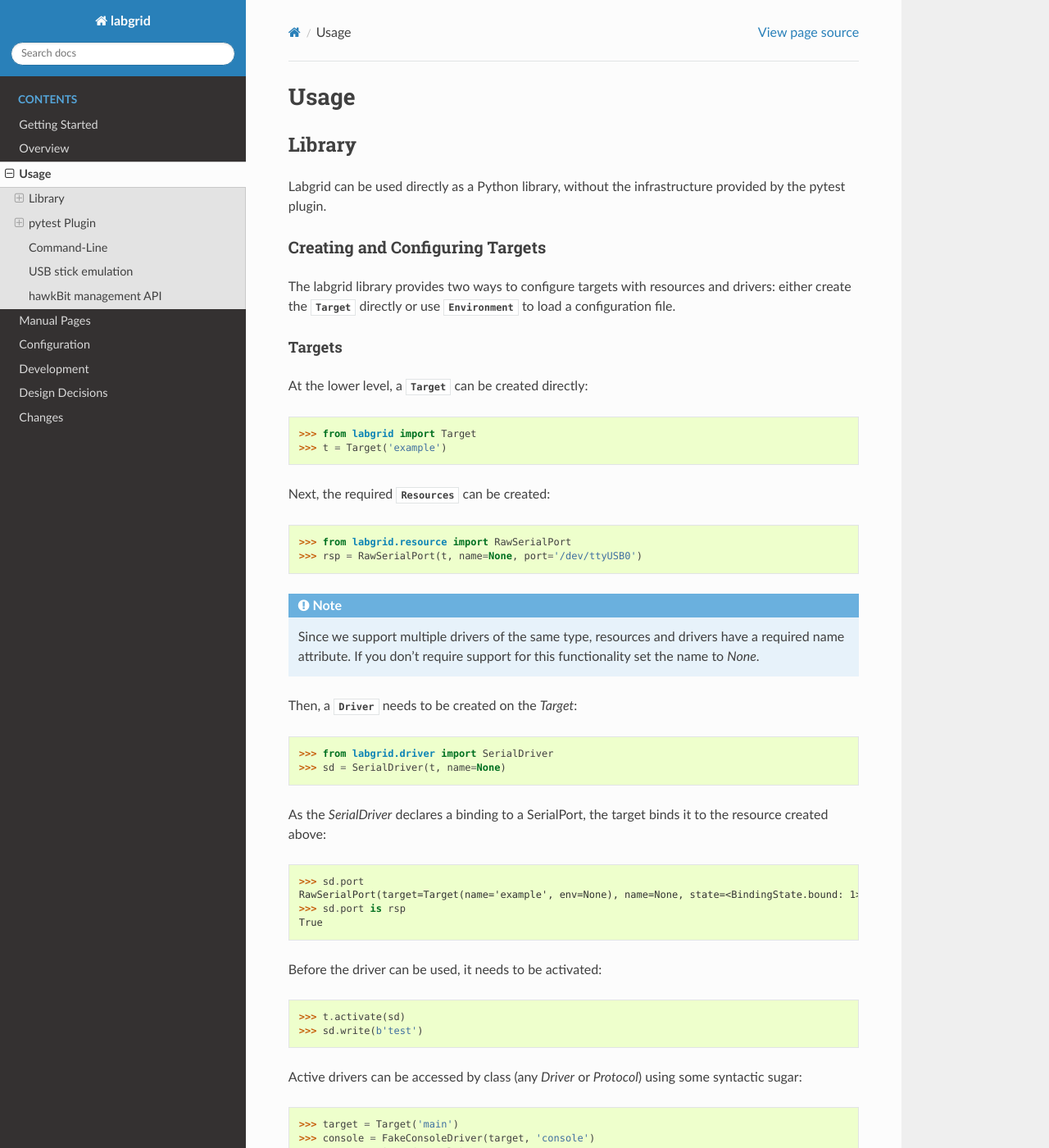
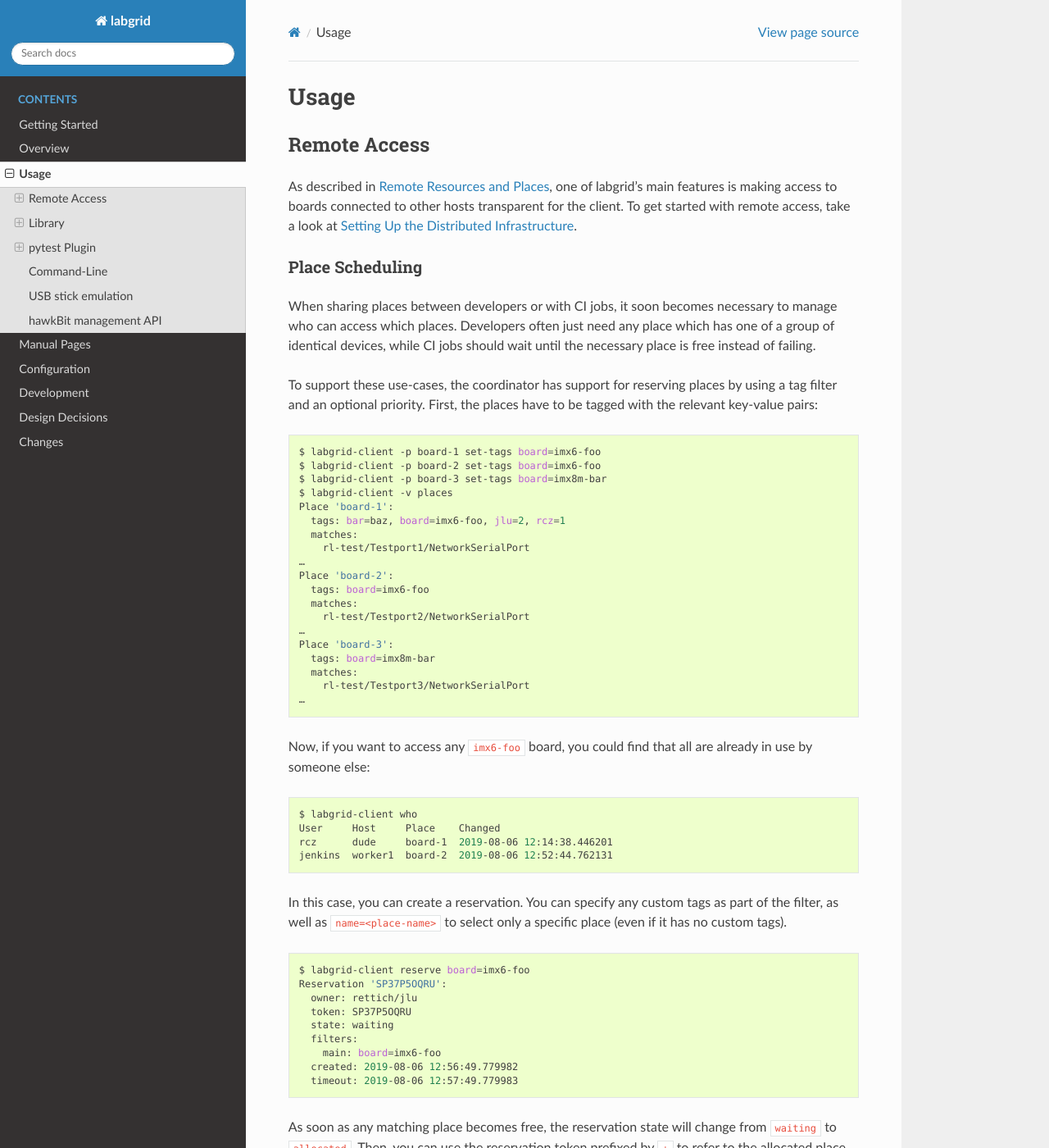
Before and after one commit to labgrid-project/labgrid, a Sphinx documentation site: the page built from doc/usage.rst, in a window 1280 px wide and 1400 px high. Shown: the whole window at 82% size. Built offline with Sphinx 7.4.7 and the Read the Docs theme 2.0.0, drawn with Linux system fonts in a browser that asks for light colours; pages that are not in the unit, such as notebooks, are missing from menus; some of the changed text lies outside the part shown.

Commit message:
doc: add usage documentation for place reservation
Signed-off-by: Jan Luebbe <jlu@pengutronix.de>

```diff
--- a/doc/getting_started.rst
+++ b/doc/getting_started.rst
@@ -157,6 +157,7 @@
 
 The HTML documentation is written to ``doc/.build/html/``.
 
+.. _remote-getting-started:
 
 Setting Up the Distributed Infrastructure
 -----------------------------------------
@@ -304,6 +305,7 @@
 
     $ labgrid-client -p example-place console
 
+See :ref:`remote-usage` for some more advanced features.
 For a complete reference have a look at the :doc:`labgrid-client(1) <man/client>`
 man page.
 
--- a/doc/usage.rst
+++ b/doc/usage.rst
@@ -1,5 +1,170 @@
 Usage
 =====
+
+.. _remote-usage:
+
+Remote Access
+-------------
+
+As described in :ref:`remote-resources-and-places`, one of labgrid's main
+features is making access to boards connected to other hosts transparent for
+the client.
+To get started with remote access, take a look at
+:ref:`remote-getting-started`.
+
+Place Scheduling
+~~~~~~~~~~~~~~~~
+
+When sharing places between developers or with CI jobs, it soon becomes
+necessary to manage who can access which places.
+Developers often just need any place which has one of a group of identical
+devices, while CI jobs should wait until the necessary place is free instead of
+failing.
+
+To support these use-cases, the coordinator has support for reserving places by
+using a tag filter and an optional priority.
+First, the places have to be tagged with the relevant key-value pairs:
+
+.. code-block:: bash
+
+  $ labgrid-client -p board-1 set-tags board=imx6-foo
+  $ labgrid-client -p board-2 set-tags board=imx6-foo
+  $ labgrid-client -p board-3 set-tags board=imx8m-bar
+  $ labgrid-client -v places
+  Place 'board-1':
+    tags: bar=baz, board=imx6-foo, jlu=2, rcz=1
+    matches:
+      rl-test/Testport1/NetworkSerialPort
+  …
+  Place 'board-2':
+    tags: board=imx6-foo
+    matches:
+      rl-test/Testport2/NetworkSerialPort
+  …
+  Place 'board-3':
+    tags: board=imx8m-bar
+    matches:
+      rl-test/Testport3/NetworkSerialPort
+  …
+
+Now, if you want to access any ``imx6-foo`` board, you could find that all are
+already in use by someone else:
+
+.. code-block:: bash
+
+  $ labgrid-client who
+  User     Host     Place    Changed
+  rcz      dude     board-1  2019-08-06 12:14:38.446201
+  jenkins  worker1  board-2  2019-08-06 12:52:44.762131
+
+In this case, you can create a reservation.
+You can specify any custom tags as part of the filter, as well as
+``name=<place-name>`` to select only a specific place (even if it has no custom
+tags).
+
+.. code-block:: bash
+
+  $ labgrid-client reserve board=imx6-foo
+  Reservation 'SP37P5OQRU':
+    owner: rettich/jlu
+    token: SP37P5OQRU
+    state: waiting
+    filters:
+      main: board=imx6-foo
+    created: 2019-08-06 12:56:49.779982
+    timeout: 2019-08-06 12:57:49.779983
+
+As soon as any matching place becomes free, the reservation state will change
+from ``waiting`` to ``allocated``.
+Then, you can use the reservation token prefixed by ``+`` to refer to the
+allocated place for locking and usage.
+While a place is allocated for a reservation, only the owner of the reservation
+can lock that place.
+
+
+.. code-block:: bash
+
+  $ labgrid-client wait SP37P5OQRU
+  owner: rettich/jlu
+  token: SP37P5OQRU
+  state: waiting
+  filters:
+    main: board=imx6-foo
+  created: 2019-08-06 12:56:49.779982
+  timeout: 2019-08-06 12:58:14.900621
+  …
+  owner: rettich/jlu
+  token: SP37P5OQRU
+  state: allocated
+  filters:
+    main: board=imx6-foo
+  allocations:
+    main: board-2
+  created: 2019-08-06 12:56:49.779982
+  timeout: 2019-08-06 12:58:46.145851
+  $ labgrid-client -p +SP37P5OQRU lock
+  acquired place board-2
+  $ labgrid-client reservations
+  Reservation 'SP37P5OQRU':
+    owner: rettich/jlu
+    token: SP37P5OQRU
+    state: acquired
+    filters:
+      main: board=imx6-foo
+    allocations:
+      main: board-2
+    created: 2019-08-06 12:56:49.779982
+    timeout: 2019-08-06 12:59:11.840780
+  $ labgrid-client -p +SP37P5OQRU console
+
+When using reservation in a CI job or to save some typing, the ``labgrid-client
+reserve`` command supports a ``--shell`` command to print code for evaluating
+in the shell.
+This sets the ``LG_TOKEN`` environment variable, which is then automatically
+used by ``wait`` and expanded via ``-p +``.
+
+.. code-block:: bash
+
+  $ eval `labgrid-client reserve --shell board=imx6-foo`
+  $ echo $LG_TOKEN
+  ZDMZJZNLBF
+  $ labgrid-client wait
+  owner: rettich/jlu
+  token: ZDMZJZNLBF
+  state: waiting
+  filters:
+    main: board=imx6-foo
+  created: 2019-08-06 13:05:30.987072
+  timeout: 2019-08-06 13:06:44.629736
+  …
+  owner: rettich/jlu
+  token: ZDMZJZNLBF
+  state: allocated
+  filters:
+    main: board=imx6-foo
+  allocations:
+    main: board-1
+  created: 2019-08-06 13:05:30.987072
+  timeout: 2019-08-06 13:06:56.196684
+  $ labgrid-client -p + lock
+  acquired place board-1
+  $ labgrid-client -p + show
+  Place 'board-1':
+    tags: bar=baz, board=imx6-foo, jlu=2, rcz=1
+    matches:
+      rettich/Testport1/NetworkSerialPort
+    acquired: rettich/jlu
+    acquired resources:
+    created: 2019-07-29 16:11:52.006269
+    changed: 2019-08-06 13:06:09.667682
+    reservation: ZDMZJZNLBF
+
+Finally, to avoid calling the ``wait`` command explicitly, you can add
+``--wait`` to the ``reserve`` command, so it waits until the reservation is
+allocated before returning.
+
+A reservation will time out after a short time, if it is neither refreshed nor
+used by locked places.
 
 Library
 -------
```
Also changed, not shown: doc/development.rst (+0 -11 lines), doc/overview.rst (+7 -0 lines).
